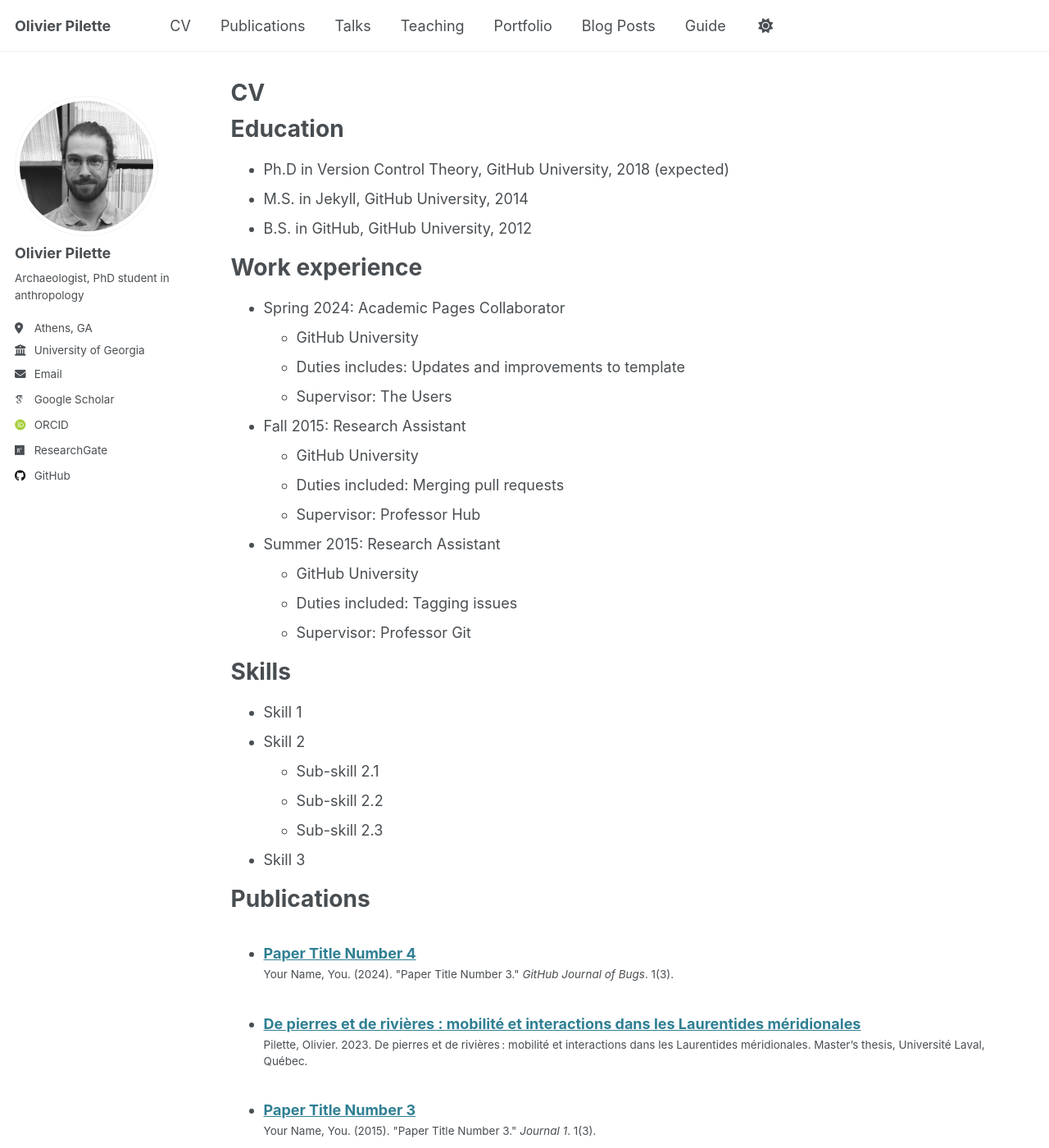
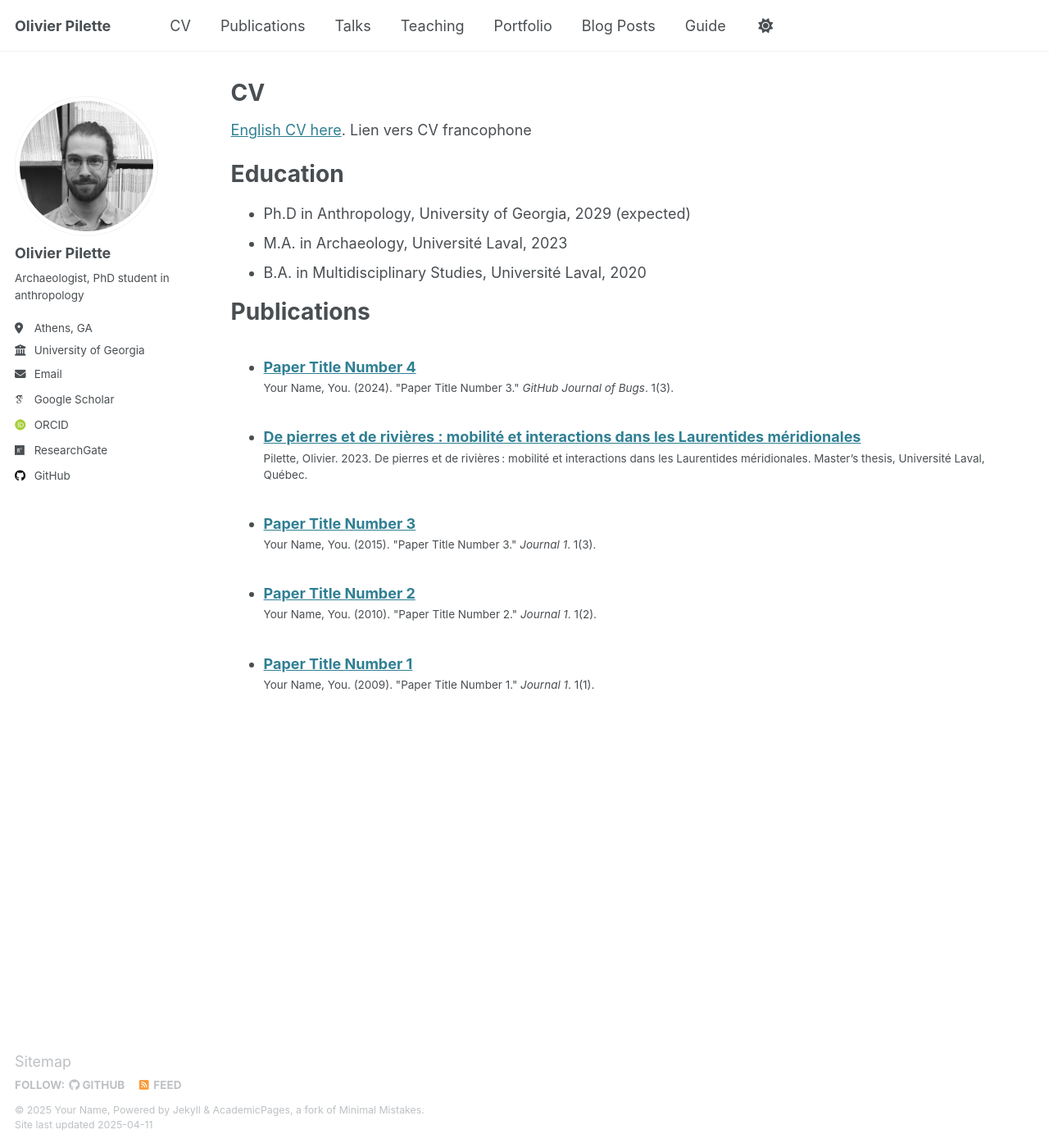
Before and after one commit to opilette/opilette.github.io, a Jekyll site: the page built from _pages/cv.md, in a window 1280 px wide and 1400 px high. Shown: the whole window at 82% size. Built offline with Jekyll 4.4.1, drawn with Linux system fonts in a browser that asks for light colours; some web fonts are replaced; some of the changed text lies outside the part shown.

Commit message:
Update cv.md

```diff
--- a/_pages/cv.md
+++ b/_pages/cv.md
@@ -9,56 +9,17 @@ redirect_from:
 
 {% include base_path %}
 
+[English CV here](/files/PILETTE_Olivier_CV_2025-04-11_eng.pdf).
+Lien vers CV francophone
+
 Education
 ======
-* Ph.D in Version Control Theory, GitHub University, 2018 (expected)
-* M.S. in Jekyll, GitHub University, 2014
-* B.S. in GitHub, GitHub University, 2012
-
-Work experience
-======
-* Spring 2024: Academic Pages Collaborator
-  * GitHub University
-  * Duties includes: Updates and improvements to template
-  * Supervisor: The Users
-
-* Fall 2015: Research Assistant
-  * GitHub University
-  * Duties included: Merging pull requests
-  * Supervisor: Professor Hub
-
-* Summer 2015: Research Assistant
-  * GitHub University
-  * Duties included: Tagging issues
-  * Supervisor: Professor Git
-
-Skills
-======
-* Skill 1
-* Skill 2
-  * Sub-skill 2.1
-  * Sub-skill 2.2
-  * Sub-skill 2.3
-* Skill 3
+* Ph.D in Anthropology, University of Georgia, 2029 (expected)
+* M.A. in Archaeology, Université Laval, 2023
+* B.A. in Multidisciplinary Studies, Université Laval, 2020
 
 Publications
 ======
   <ul>{% for post in site.publications reversed %}
     {% include archive-single-cv.html %}
   {% endfor %}</ul>
-
-Talks
-======
-  <ul>{% for post in site.talks reversed %}
-    {% include archive-single-talk-cv.html  %}
-  {% endfor %}</ul>
-
-Teaching
-======
-  <ul>{% for post in site.teaching reversed %}
-    {% include archive-single-cv.html %}
-  {% endfor %}</ul>
-
-Service and leadership
-======
-* Currently signed in to 43 different slack teams
```
